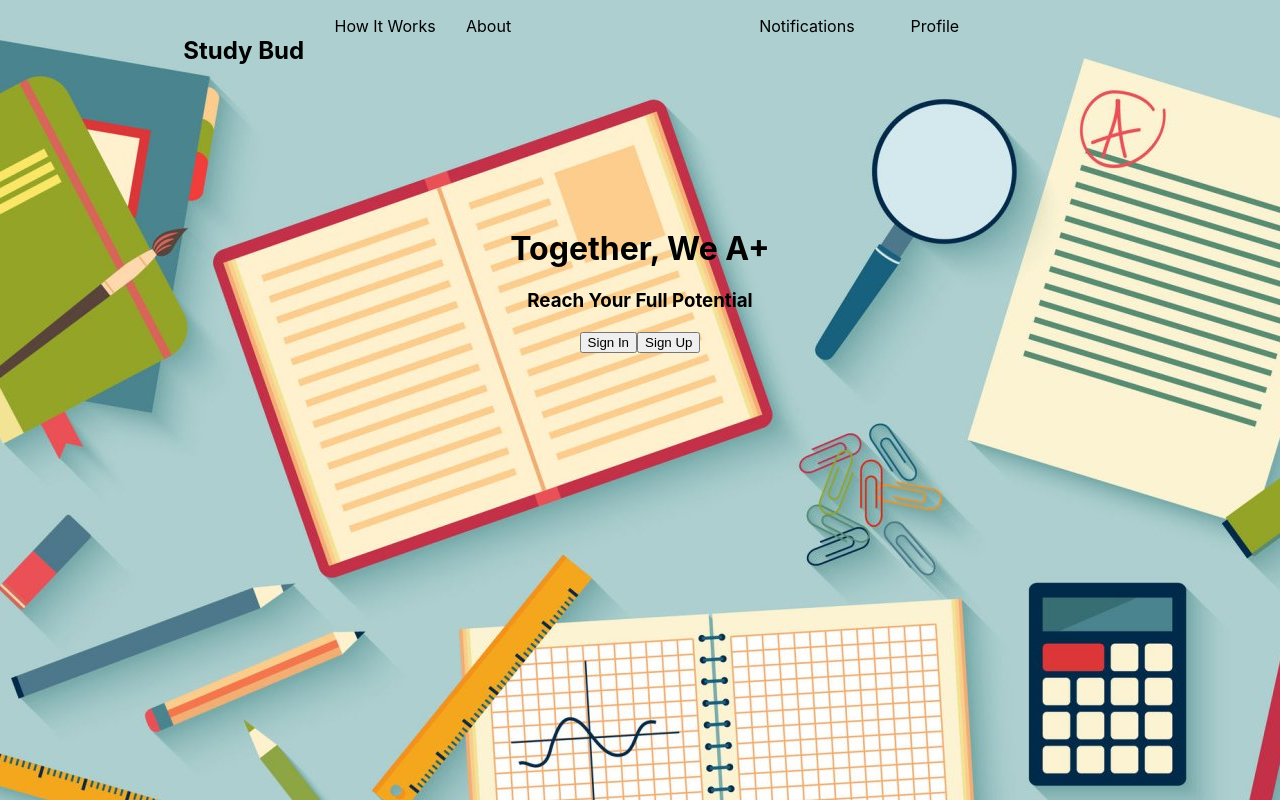
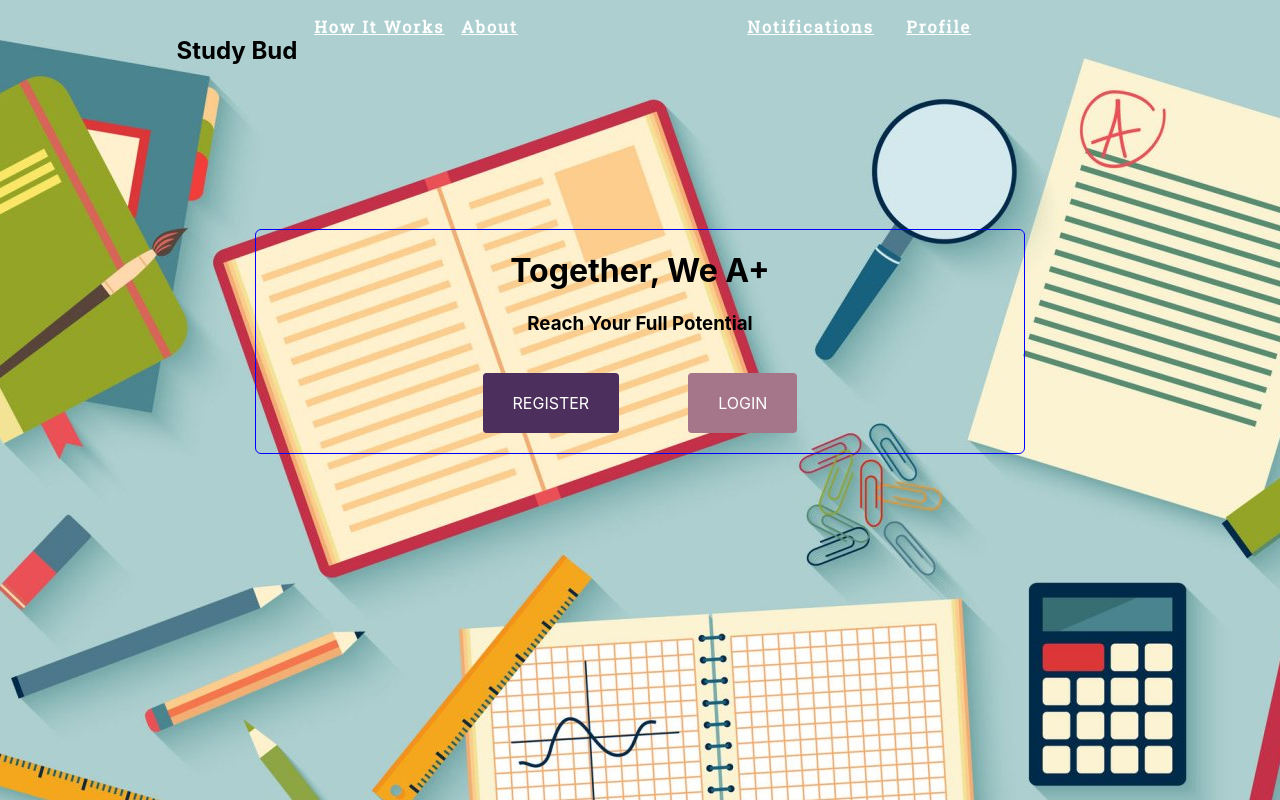
Before and after one commit to Hackerrr23/study_bud, a React (Create React App) app: page / in a window 1280 px wide. Built offline with nearby package versions, Linux system fonts and the light colour scheme.

Commit message:
more touches on landing page

```diff
--- a/public/index.html
+++ b/public/index.html
@@ -10,6 +10,10 @@
       user's mobile device or desktop. See https://developers.google.com/web/fundamentals/web-app-manifest/
     -->
     <link rel="manifest" href="%PUBLIC_URL%/manifest.json" />
+    <link
+      href="https://fonts.googleapis.com/css?family=Roboto+Slab&display=swap"
+      rel="stylesheet"
+    />
     <!--
       Notice the use of %PUBLIC_URL% in the tags above.
       It will be replaced with the URL of the `public` folder during the build.
--- a/src/components/Landing/Landing.js
+++ b/src/components/Landing/Landing.js
@@ -22,8 +22,14 @@ export default function Landing() {
         <h1>Together, We A+</h1>
         <h3>Reach Your Full Potential</h3>
         <div>
-          <button>Sign In</button>
-          <button>Sign Up</button>
+          <div id="main_action_buttons">
+            <a href="#" class="button">
+              REGISTER
+            </a>
+            <a href="#" class="button2">
+              LOGIN
+            </a>
+          </div>
         </div>
       </main>
     </div>
--- a/src/components/Landing/Landing.scss
+++ b/src/components/Landing/Landing.scss
@@ -14,6 +14,12 @@ nav {
     justify-content: space-around;
     li {
       list-style-type: none;
+      font-family: "Roboto Slab", serif;
+      font-size: 16.43px;
+      font-weight: 900;
+      color: white;
+      letter-spacing: 2px;
+      text-decoration-line: underline;
     }
   }
   #right_nav {
@@ -26,4 +32,47 @@ nav {
 main {
   width: 60vw;
   margin: 10% auto;
+  border: 1px solid blue;
+  border-radius: 6px;
 }
+a {
+  -webkit-transition: all 200ms cubic-bezier(0.39, 0.5, 0.15, 1.36);
+  -moz-transition: all 200ms cubic-bezier(0.39, 0.5, 0.15, 1.36);
+  -ms-transition: all 200ms cubic-bezier(0.39, 0.5, 0.15, 1.36);
+  -o-transition: all 200ms cubic-bezier(0.39, 0.5, 0.15, 1.36);
+  transition: all 200ms cubic-bezier(0.39, 0.5, 0.15, 1.36);
+  display: block;
+  margin: 20px auto;
+  max-width: 180px;
+  text-decoration: none;
+  border-radius: 4px;
+  padding: 20px 30px;
+}
+
+a.button {
+  color: white;
+  background: rgb(185, 108, 185);
+  box-shadow: rgba(30, 22, 54, 0.7) 0 0px 0px 40px inset;
+}
+
+a.button:hover {
+  box-shadow: rgba(30, 22, 54, 0.4) 0 0px 0px 80px inset;
+  color: rgba(255, 255, 255, 0.85);
+}
+a.button2 {
+  background: lightpink;
+  box-shadow: rgba(30, 22, 54, 0.4) 0 0px 0px 80px inset;
+  color: white;
+}
+
+a.button2:hover {
+  box-shadow: rgba(30, 22, 54, 0.7) 0 0px 0px 80px inset;
+  color: rgba(255, 255, 255, 0.85);
+}
+
+#main_action_buttons {
+  display: flex;
+  justify-content: space-around;
+  width: 50%;
+  margin: 0 auto;
+}
```
